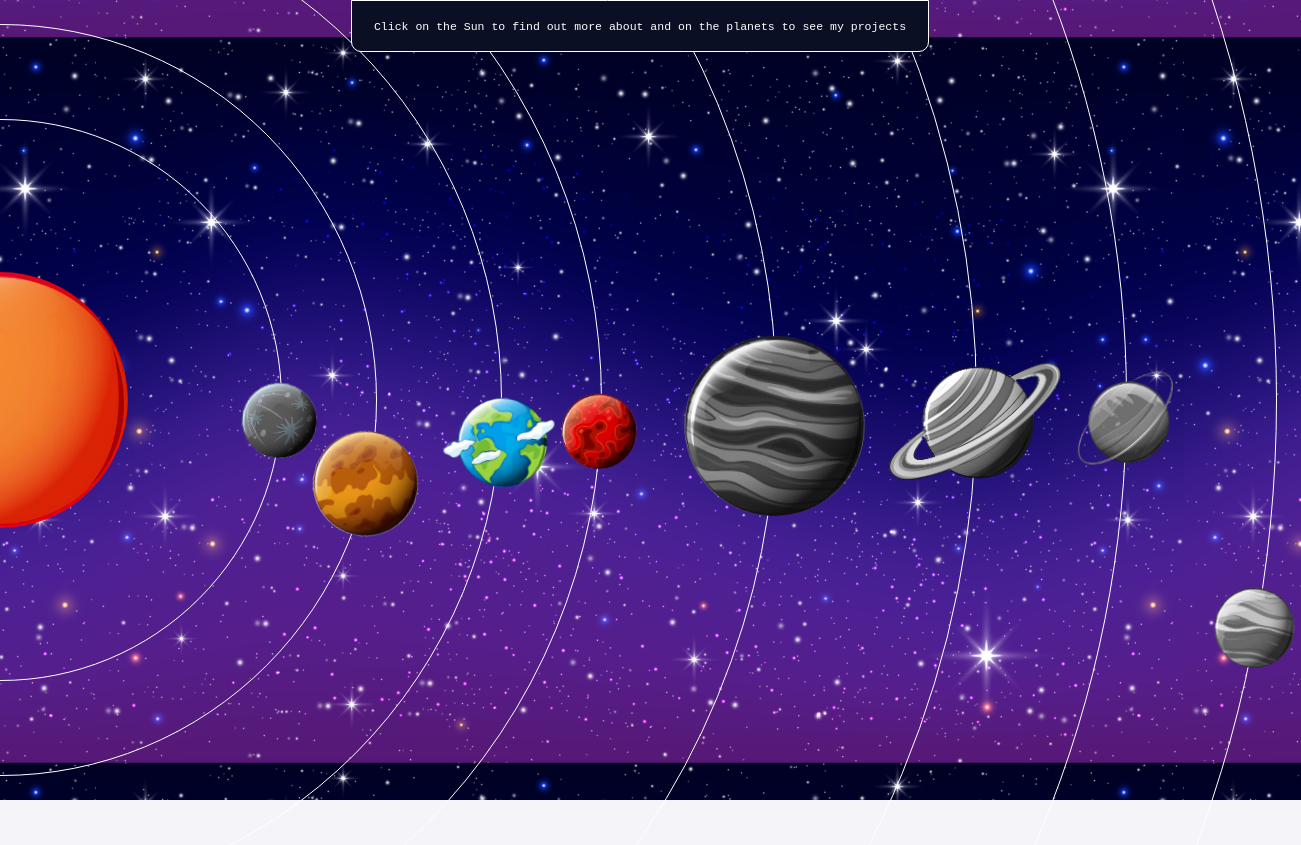
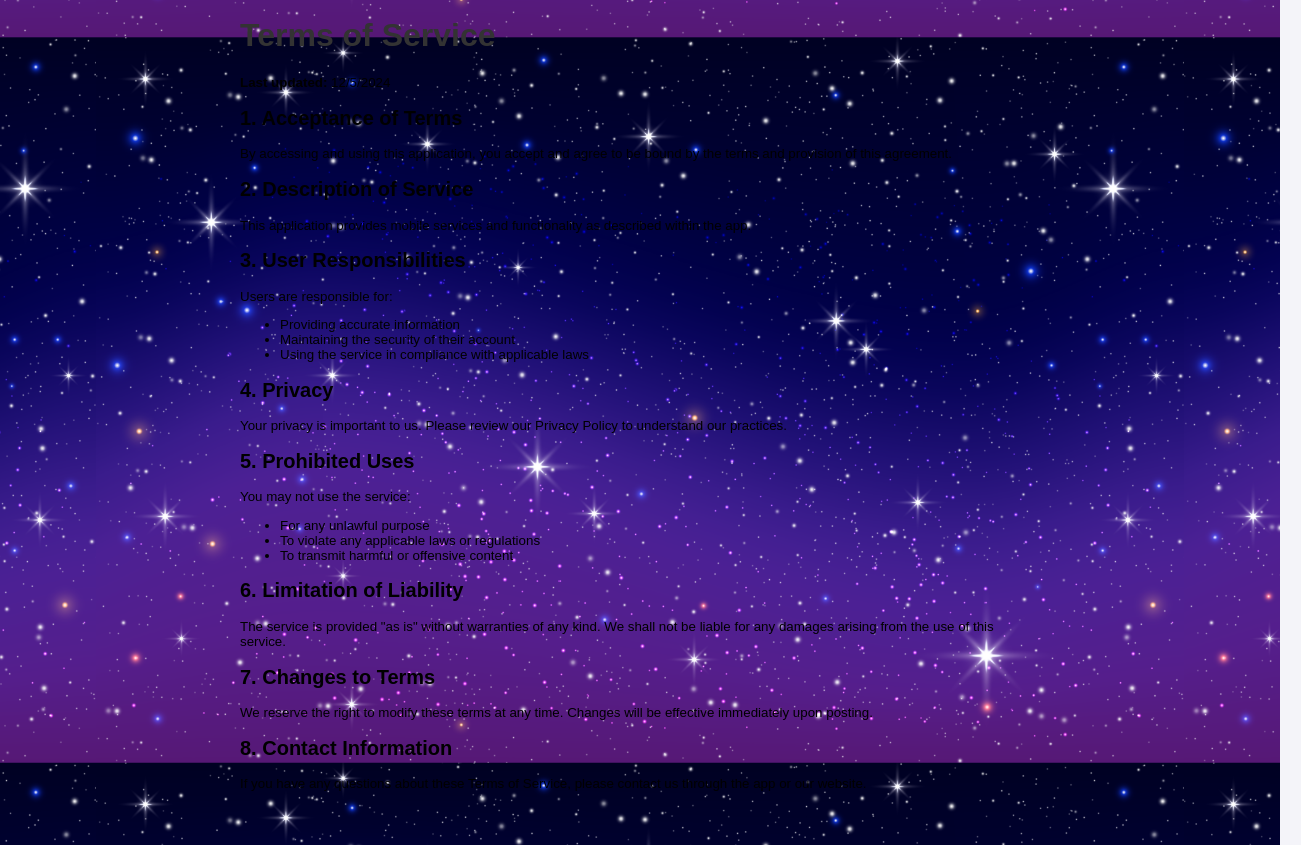
Before and after one commit to shinic1/heliocentric, a React (Create React App) app: page /terms in a window 1280 px wide. Shown: the whole page, 1301 px wide, since content can reach past the window. Before the commit the page ends 800 px from the top, so only its background shows below. Built offline with nearby package versions, Linux system fonts and the light colour scheme.

Commit message:
push of apple sites

```diff
--- a/package.json
+++ b/package.json
@@ -8,6 +8,7 @@
     "@testing-library/user-event": "^13.5.0",
     "react": "^18.3.1",
     "react-dom": "^18.3.1",
+    "react-router-dom": "^7.6.2",
     "react-scripts": "5.0.1",
     "web-vitals": "^2.1.4"
   },
--- /dev/null
+++ b/src/PrivacyPolicy.js
@@ -0,0 +1,62 @@
+import React from 'react';
+
+const PrivacyPolicy = () => {
+  return (
+    <div style={{ padding: '40px', maxWidth: '800px', margin: '0 auto', fontFamily: 'Arial, sans-serif' }}>
+      <h1>Privacy Policy</h1>
+
+      <p><strong>Last updated:</strong> {new Date().toLocaleDateString()}</p>
+
+      <h2>1. Information We Collect</h2>
+      <p>We may collect the following types of information:</p>
+      <ul>
+        <li>Information you provide directly to us</li>
+        <li>Usage information and analytics</li>
+        <li>Device information</li>
+      </ul>
+
+      <h2>2. How We Use Your Information</h2>
+      <p>We use collected information to:</p>
+      <ul>
+        <li>Provide and improve our services</li>
+        <li>Communicate with you</li>
+        <li>Ensure security and prevent fraud</li>
+        <li>Comply with legal obligations</li>
+      </ul>
+
+      <h2>3. Information Sharing</h2>
+      <p>We do not sell, trade, or otherwise transfer your personal information to third parties without your consent, except:</p>
+      <ul>
+        <li>To comply with legal requirements</li>
+        <li>To protect our rights and safety</li>
+        <li>With your explicit consent</li>
+      </ul>
+
+      <h2>4. Data Security</h2>
+      <p>We implement appropriate security measures to protect your personal information against unauthorized access, alteration, disclosure, or destruction.</p>
+
+      <h2>5. Data Retention</h2>
+      <p>We retain your information only as long as necessary to fulfill the purposes outlined in this policy or as required by law.</p>
+
+      <h2>6. Your Rights</h2>
+      <p>You have the right to:</p>
+      <ul>
+        <li>Access your personal information</li>
+        <li>Correct inaccurate data</li>
+        <li>Request deletion of your data</li>
+        <li>Withdraw consent</li>
+      </ul>
+
+      <h2>7. Children's Privacy</h2>
+      <p>Our service is not intended for children under 13. We do not knowingly collect personal information from children under 13.</p>
+
+      <h2>8. Changes to This Policy</h2>
+      <p>We may update this Privacy Policy from time to time. We will notify you of any changes by posting the new policy on this page.</p>
+
+      <h2>9. Contact Us</h2>
+      <p>If you have any questions about this Privacy Policy, please contact us through the app or our website.</p>
+    </div>
+  );
+};
+
+export default PrivacyPolicy;
--- /dev/null
+++ b/src/TermsOfService.js
@@ -0,0 +1,47 @@
+import React from 'react';
+
+const TermsOfService = () => {
+  return (
+    <div style={{ padding: '40px', maxWidth: '800px', margin: '0 auto', fontFamily: 'Arial, sans-serif' }}>
+      <h1>Terms of Service</h1>
+
+      <p><strong>Last updated:</strong> {new Date().toLocaleDateString()}</p>
+
+      <h2>1. Acceptance of Terms</h2>
+      <p>By accessing and using this application, you accept and agree to be bound by the terms and provision of this agreement.</p>
+
+      <h2>2. Description of Service</h2>
+      <p>This application provides mobile services and functionality as described within the app.</p>
+
+      <h2>3. User Responsibilities</h2>
+      <p>Users are responsible for:</p>
+      <ul>
+        <li>Providing accurate information</li>
+        <li>Maintaining the security of their account</li>
+        <li>Using the service in compliance with applicable laws</li>
+      </ul>
+
+      <h2>4. Privacy</h2>
+      <p>Your privacy is important to us. Please review our Privacy Policy to understand our practices.</p>
+
+      <h2>5. Prohibited Uses</h2>
+      <p>You may not use the service:</p>
+      <ul>
+        <li>For any unlawful purpose</li>
+        <li>To violate any applicable laws or regulations</li>
+        <li>To transmit harmful or offensive content</li>
+      </ul>
+
+      <h2>6. Limitation of Liability</h2>
+      <p>The service is provided "as is" without warranties of any kind. We shall not be liable for any damages arising from the use of this service.</p>
+
+      <h2>7. Changes to Terms</h2>
+      <p>We reserve the right to modify these terms at any time. Changes will be effective immediately upon posting.</p>
+
+      <h2>8. Contact Information</h2>
+      <p>If you have any questions about these Terms of Service, please contact us through the app or our website.</p>
+    </div>
+  );
+};
+
+export default TermsOfService;
--- a/src/index.js
+++ b/src/index.js
@@ -1,13 +1,22 @@
 import React from 'react';
 import ReactDOM from 'react-dom/client';
+import { BrowserRouter as Router, Routes, Route } from 'react-router-dom';
 import './index.css';
 import App from './App';
+import TermsOfService from './TermsOfService';
+import PrivacyPolicy from './PrivacyPolicy';
 import reportWebVitals from './reportWebVitals';
 
 const root = ReactDOM.createRoot(document.getElementById('root'));
 root.render(
   <React.StrictMode>
-    <App/>
+    <Router>
+      <Routes>
+        <Route path="/" element={<App />} />
+        <Route path="/terms" element={<TermsOfService />} />
+        <Route path="/privacy" element={<PrivacyPolicy />} />
+      </Routes>
+    </Router>
   </React.StrictMode>
 );
 
```
Also changed, not shown: 1 other file (tests, documents, lock files or other folders).
